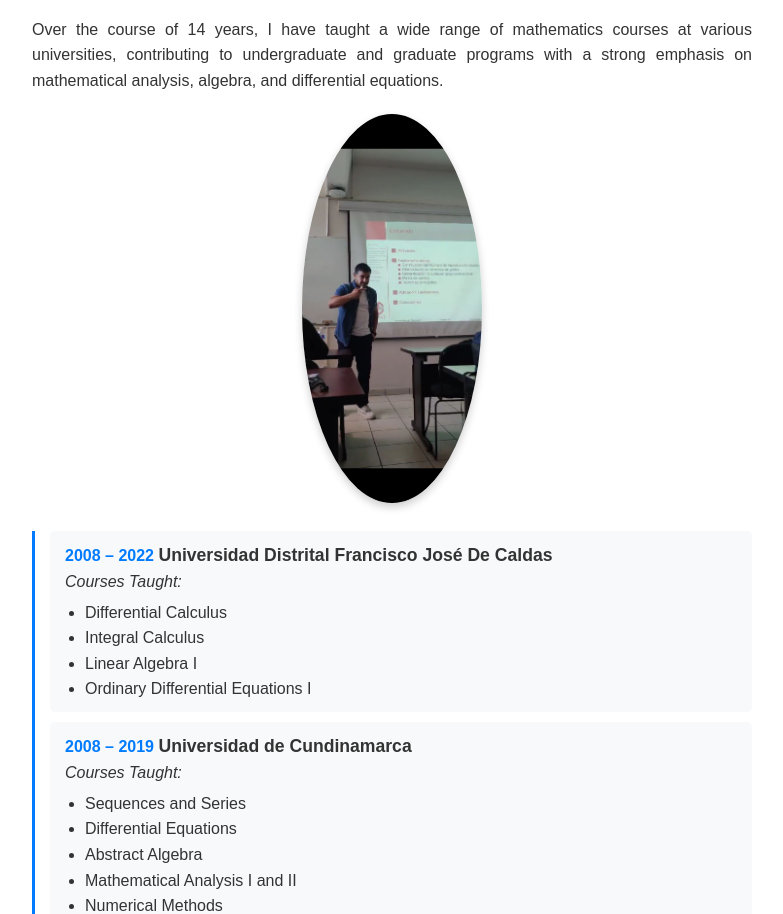
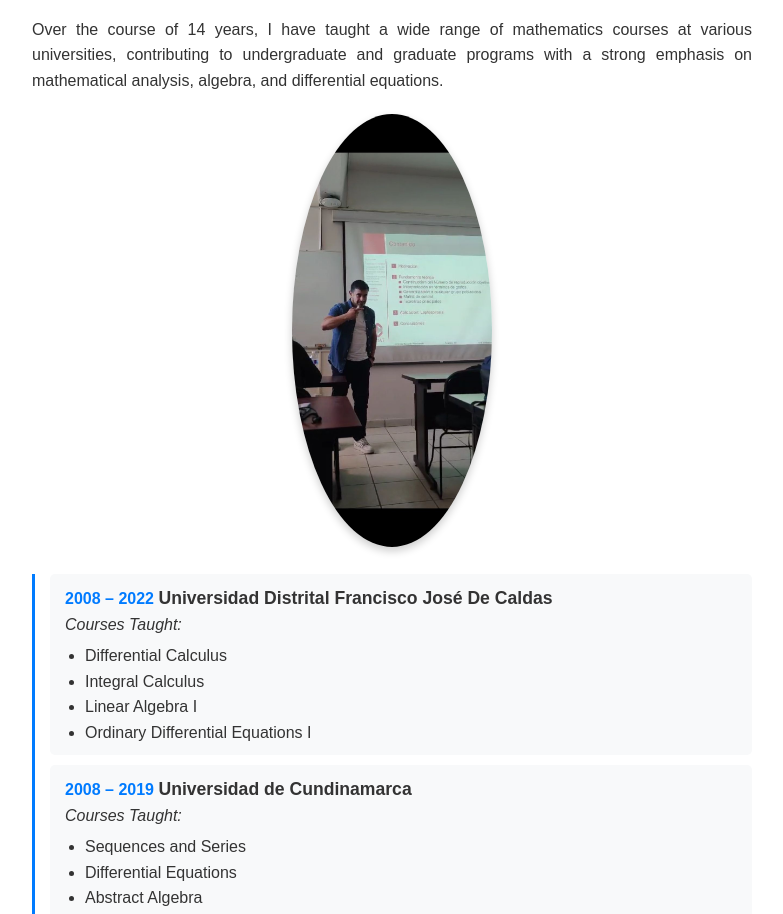
Before and after one commit to AndreiGonzalez/AndreiGonzalez, a plain HTML site: page index.html in a window 1280 px wide. Shown: the part 3648-4562 px from the top of the page, without its empty margins (248-1031 px from the left). Drawn offline with Linux system fonts and the light colour scheme.

Commit message:
Update index.html

```diff
--- a/index.html
+++ b/index.html
@@ -213,7 +213,7 @@
 
     <!-- Optional: Add your photo here -->
     <div style="text-align: center; margin: 20px 0;">
-        <img src="enseñanza2.jpg" alt="Profile Photo" style="max-width: 180px; border-radius: 50%; box-shadow: 0 4px 8px rgba(0,0,0,0.2);">
+        <img src="enseñanza2.jpg" alt="Profile Photo" style="max-width: 200px; border-radius: 50%; box-shadow: 0 4px 8px rgba(0,0,0,0.2);">
     </div>
 
     <div class="timeline" style="text-align: left;">
```
